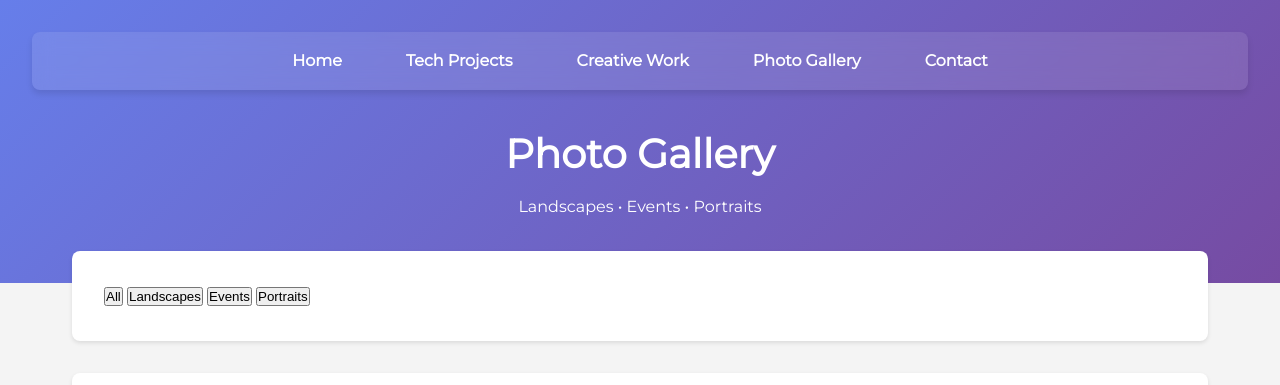
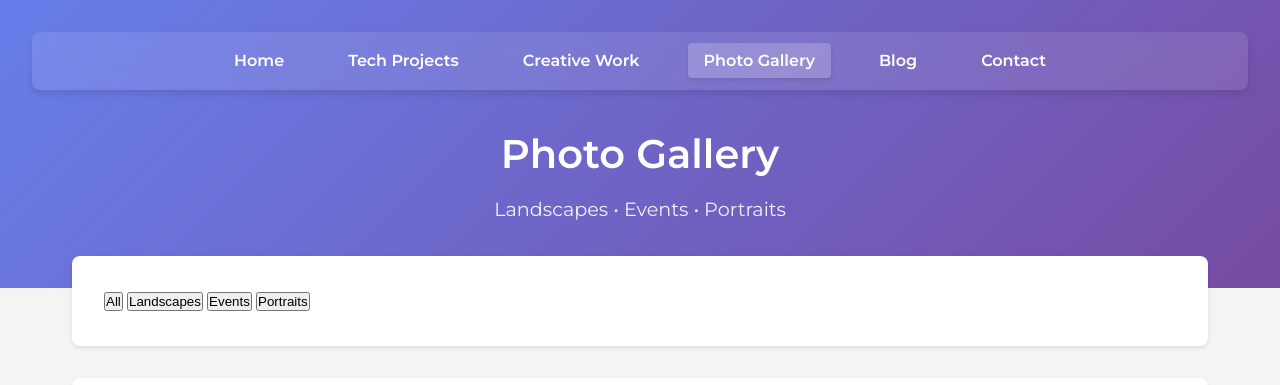
Before and after one commit to soggydelimeats/soggydelimeats.github.io, a plain HTML site: page gallery.html in a window 1280 px wide. Shown: the top 385 px of the page. Drawn offline with Linux system fonts and the light colour scheme.

Commit message:
Update gallery.html with missing Blog nav item and consistent header styling

```diff
--- a/gallery.html
+++ b/gallery.html
@@ -5,7 +5,7 @@
     <meta name="viewport" content="width=device-width, initial-scale=1.0">
     <title>Photo Gallery | Jason Thomas</title>
     <link rel="stylesheet" href="styles.css">
-    <link href="https://fonts.googleapis.com/css?family=Montserrat&display=swap" rel="stylesheet">
+    <link href="https://fonts.googleapis.com/css?family=Montserrat:400,600&display=swap" rel="stylesheet">
 </head>
 <body>
     <header>
@@ -14,12 +14,13 @@
                 <li><a href="index.html">Home</a></li>
                 <li><a href="tech.html">Tech Projects</a></li>
                 <li><a href="creative.html">Creative Work</a></li>
-                <li><a href="gallery.html">Photo Gallery</a></li>
+                <li><a href="gallery.html" class="active">Photo Gallery</a></li>
+                <li><a href="blog.html">Blog</a></li>
                 <li><a href="contact.html">Contact</a></li>
             </ul>
         </nav>
         <h1>Photo Gallery</h1>
-        <p>Landscapes • Events • Portraits</p>
+        <p class="subtitle">Landscapes • Events • Portraits</p>
     </header>
     <main>
         <section class="gallery-controls">
```
